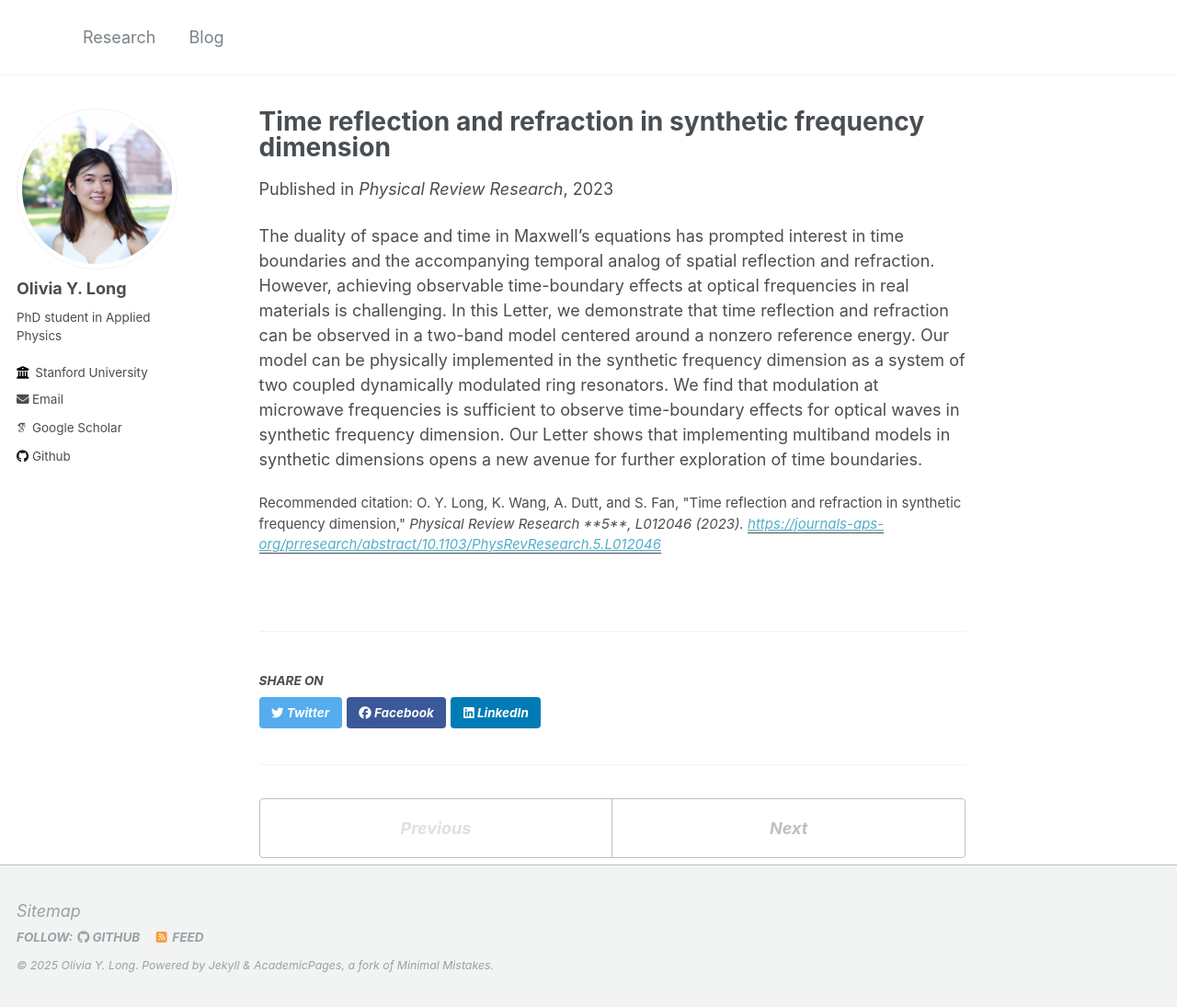
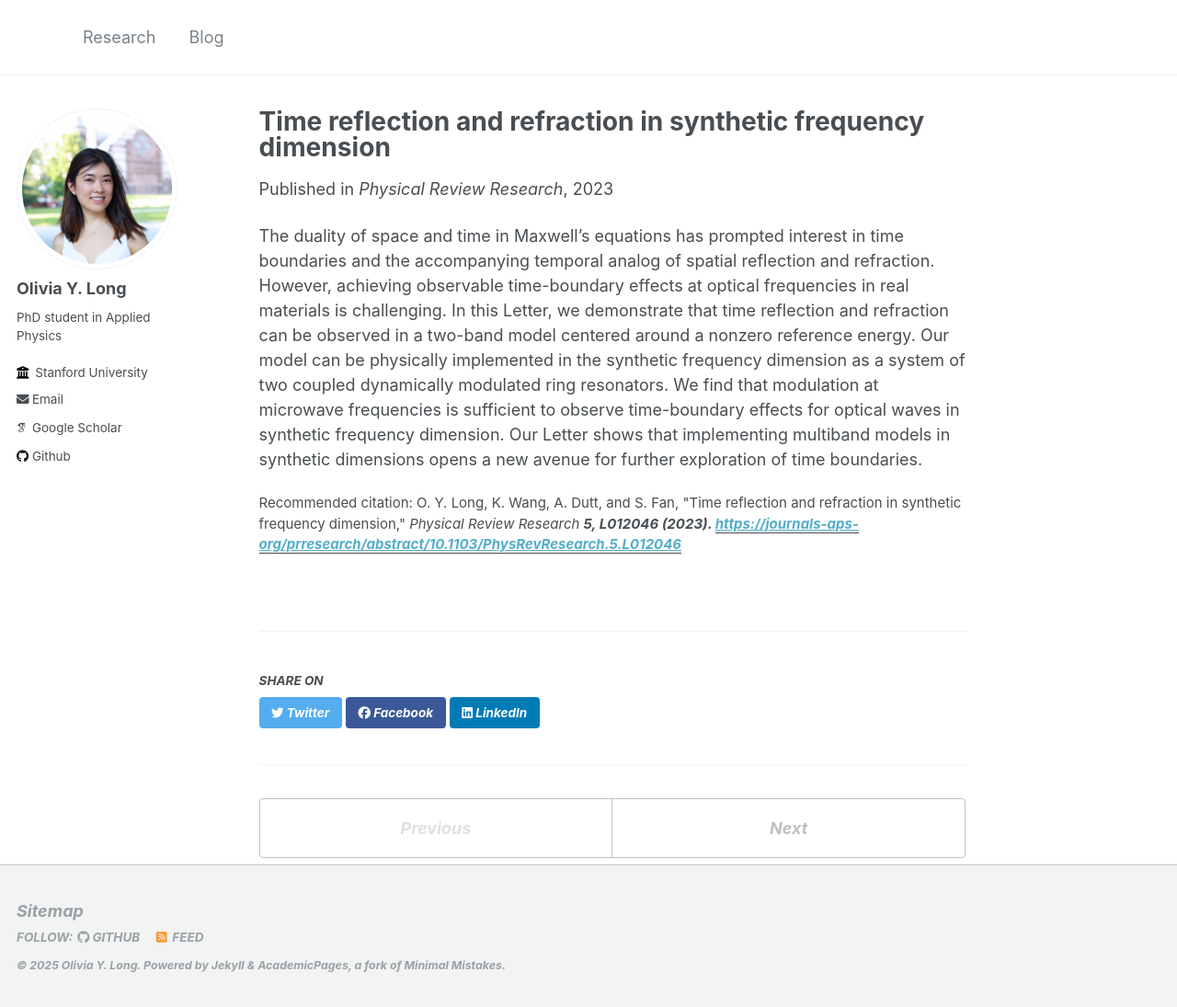
Before and after one commit to oliviaylong/oliviaylong.github.io, a Jekyll site: the page built from _publications/2023-03-24-time-bound.md, in a window 1280 px wide and 1095 px high. Shown: the whole window at 92% size. Built offline with Jekyll 4.4.1, drawn with Linux system fonts in a browser that asks for light colours; some web fonts are replaced.

Commit message:
mod pub 2

```diff
--- a/_publications/2023-03-24-time-bound.md
+++ b/_publications/2023-03-24-time-bound.md
@@ -6,7 +6,7 @@ excerpt: 'We demonstrate that time reflection and refraction can be observed in
 date: 2023-03-24
 venue: 'Physical Review Research'
 paperurl: 'https://journals-aps-org/prresearch/abstract/10.1103/PhysRevResearch.5.L012046'
-citation: 'O. Y. Long, K. Wang, A. Dutt, and S. Fan, "Time reflection and refraction in synthetic frequency dimension," <i>Physical Review Research<i> **5**, L012046 (2023).'
+citation: 'O. Y. Long, K. Wang, A. Dutt, and S. Fan, "Time reflection and refraction in synthetic frequency dimension," <i>Physical Review Research<i> <b>5<b>, L012046 (2023).'
 
 ---
 
```
